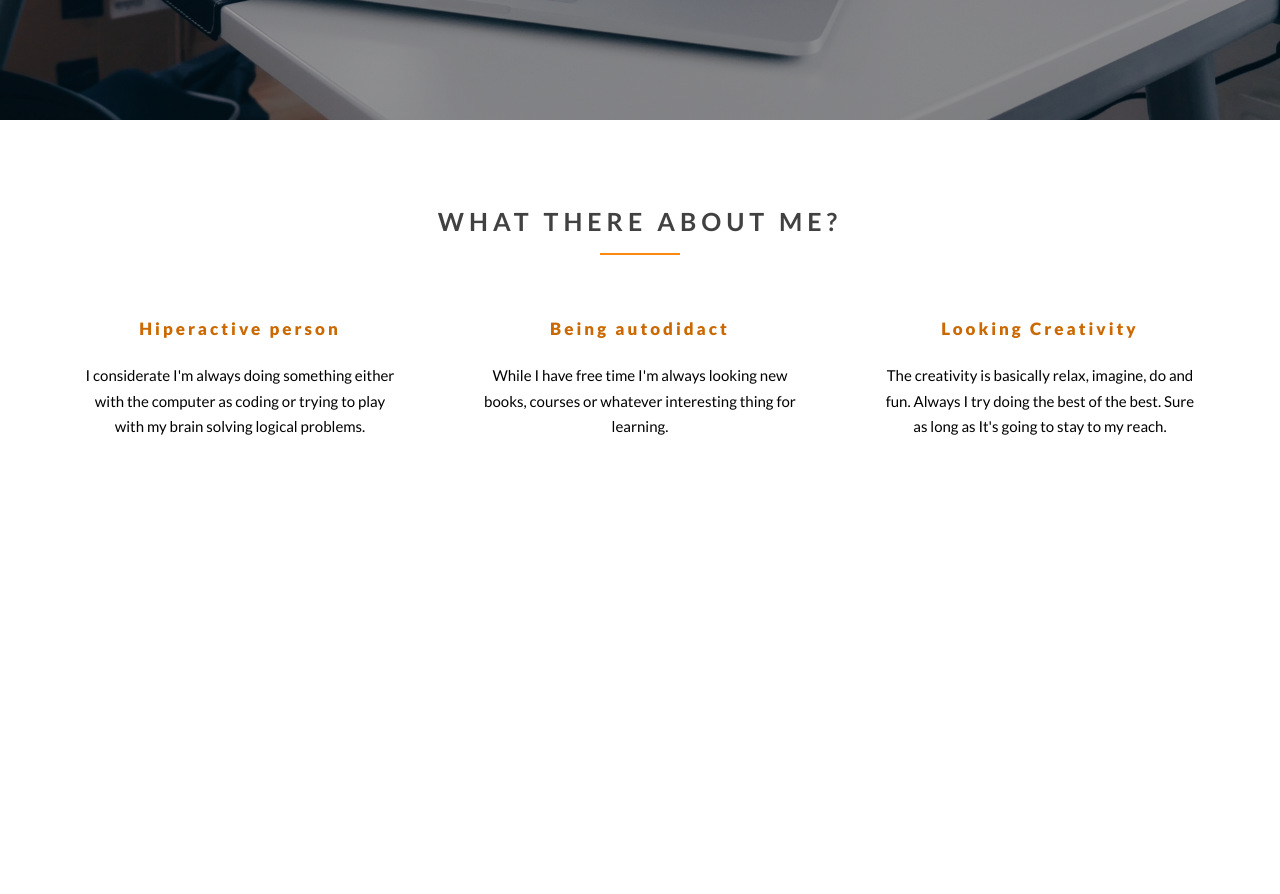
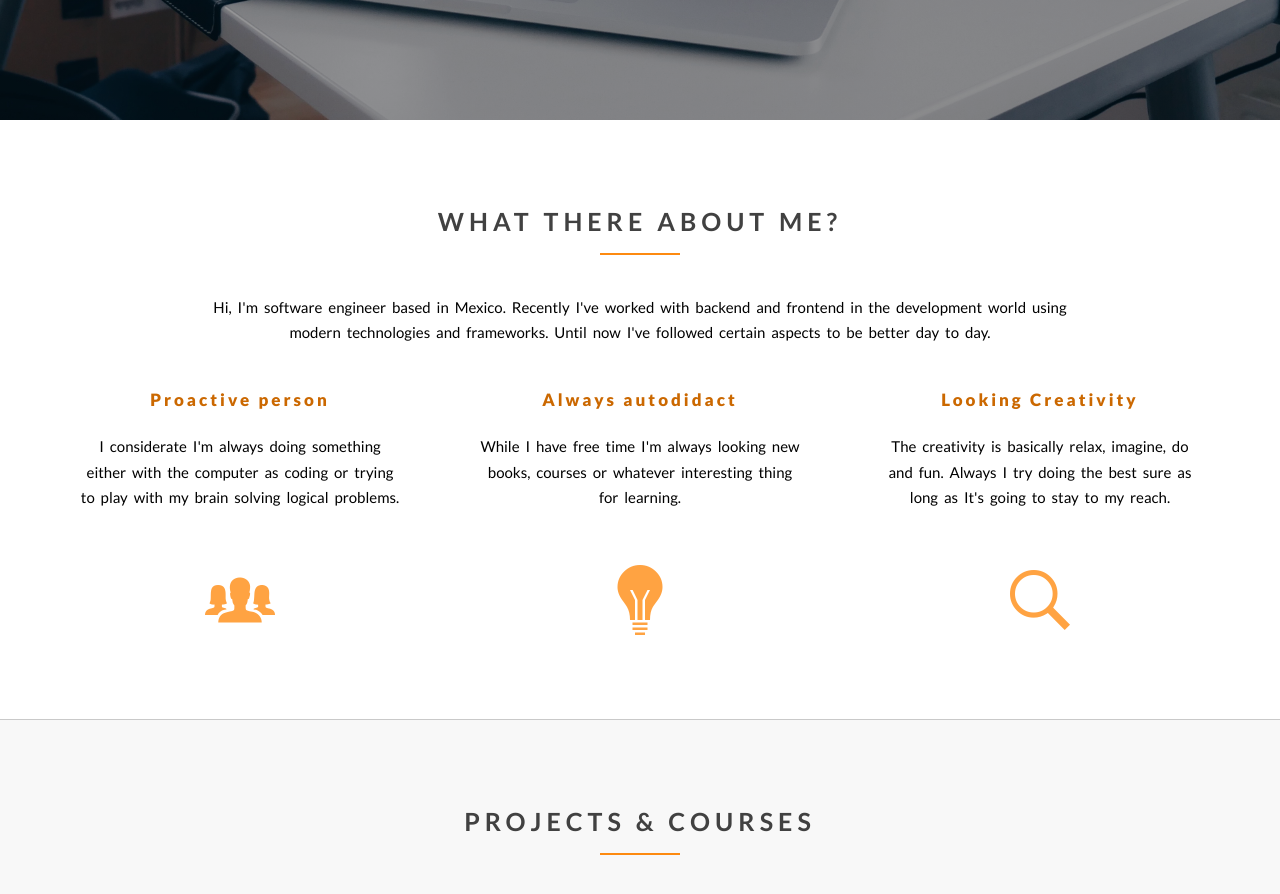
Before and after one commit to kleeinz/clotre, a website: page index.html in a window 1280 px wide. Shown: the part 680-1574 px from the top of the page. Before the commit the page ends 1300 px from the top, so only its background shows below. Drawn offline with nearby package versions, Linux system fonts and the light colour scheme.

Commit message:
ADD projects-section

```diff
--- a/index.html
+++ b/index.html
@@ -14,7 +14,7 @@
             <span class="header__main-nav--logo-text header--opacity-animated">Profile Website</span>
             <ul class="header__main-nav__menu header--opacity-animated">
                 <li><a href=""><span class="header__main-nav__menu--border-underliner">About me</span></a></li>
-                <li><a href=""><span class="header__main-nav__menu--border-underliner">Projects</span></a></li>
+                <li><a href=""><span class="header__main-nav__menu--border-underliner">Projects and courses</span></a></li>
                 <li><a href=""><span class="header__main-nav__menu--border-underliner">Skills</span></a></li>
                 <li><a href=""><span class="header__main-nav__menu--border-underliner">Testimonials</span></a></li>
             </ul>
@@ -33,29 +33,47 @@
     </header>
     <main>
         <section class="about-section">
-            <div class="u-center-text">
-                <h2 class="heading-secondary u-medium-margin-bottom u-big-margin-top">
+            <div class="u-center-text u-small-margin-bottom">
+                <h2 class="heading-secondary u-big-margin-top">
                     What there about me&#63
                 </h2>
+                <div class="paragraph-container u-small-margin-top">
+                    <p class="paragraph">
+                        Hi, I&#39;m software engineer based in Mexico. Recently I&#39;ve worked with backend and frontend in the development world using modern technologies and frameworks.
+                        Until now I&#39;ve followed certain aspects to be better day to day.
+                    </p>
+                </div>
             </div>
             <div class="row">
                 <div class="col-1-of-3">
-                    <h3 class="heading-tertiary u-center-text">Hiperactive person</h3>
+                    <h3 class="heading-tertiary u-center-text">Proactive person</h3>
                     <p class="paragraph u-center-text">
-                        I considerate I'm always doing something either with the computer as coding or trying to play with my brain solving logical problems.
+                        I considerate I&#39;m always doing something either with the computer as coding or trying to play with my brain solving logical problems.
                     </p>
+                    <i class="u-center-text ion-ios-people icon-paragraph"></i>
                 </div>
                 <div class="col-1-of-3">
-                    <h3 class="heading-tertiary u-center-text">Being autodidact</h3>
+                    <h3 class="heading-tertiary u-center-text">Always autodidact</h3>
                     <p class="paragraph u-center-text">
-                        While I have free time I'm always looking new books, courses or whatever interesting thing for learning.
+                        While I have free time I&#39;m always looking new books, courses or whatever interesting thing for learning.
                     </p>
+                    <i class="u-center-text ion-ios-lightbulb icon-paragraph"></i>
                 </div>
                 <div class="col-1-of-3">
                     <h3 class="heading-tertiary u-center-text">Looking Creativity</h3>
-                    <p class="paragraph u-center-text">The creativity is basically relax, imagine, do and fun. Always I try doing the best of the best. Sure as long as It's going to stay to my reach.</p>
+                    <p class="paragraph u-center-text">
+                        The creativity is basically relax, imagine, do and fun. Always I try doing the best sure as long as It&#39;s going to stay to my reach.
+                    </p>
+                    <i class="u-center-text ion-ios-search-strong icon-paragraph"></i>
                 </div>
             </div>
+        </section>
+        <section class="projects-section">
+                <div class="u-center-text u-small-margin-bottom">
+                    <h2 class="heading-secondary u-big-margin-top">
+                        Projects & Courses
+                    </h2>
+                </div>
         </section>
     </main>
 
--- a/sass/abstracts/_variables.scss
+++ b/sass/abstracts/_variables.scss
@@ -4,7 +4,7 @@ $base-color: #777;
 $black-color: #000;
 $white-color: #FFF;
 $light-grey-color: #F8F8F8;
-$medium-grey-color: #7E7E7E;
+$medium-grey-color: #C9C9C9;
 $dark-grey-color: #414141;
 $medium-red-wine-color: #ac1e1e;
 $dark-red-wine-color: #600000;
--- a/sass/base/_typography.scss
+++ b/sass/base/_typography.scss
@@ -42,12 +42,6 @@ body {
     }
 }
 
-// .header-container {
-//     position: absolute;
-//     display: block;
-//     left: 50%;
-//     transform: translateX(-50%);
-// }
 
 .heading-secondary {
     font-size: 2.5rem;
@@ -77,11 +71,23 @@ body {
     color: $dark-orange-color;
 }
 
+
+.paragraph-container {
+    width: 70%;
+    margin: 0 auto;
+}
+
 .paragraph {
     padding: 2rem 1rem;
     font-size: 1.5rem;
     line-height: 1.7;
     font-weight: 400;
+    word-spacing: .3rem;
     color: $black-color;
+}
 
+.icon-paragraph {
+    font-size: 8rem;
+    display: block;
+    color: $light-orange-color;
 }
--- a/sass/base/_utilities.scss
+++ b/sass/base/_utilities.scss
@@ -10,7 +10,7 @@
 }
 
 .u-small-margin-bottom {
-    margin-bottom: 4rem;
+    margin-bottom: 2rem;
 }
 
 .u-big-margin-top {
@@ -22,5 +22,5 @@
 }
 
 .u-small-margin-top {
-    margin-top: 4rem;
+    margin-top: 2rem;
 }
--- a/sass/pages/_home.scss
+++ b/sass/pages/_home.scss
@@ -1,4 +1,10 @@
 .about-section {
     background-color: $white-color;
-    height: 50rem;
+    height: 60rem;
+    border-bottom: .1rem solid $medium-grey-color;
 }
+
+.projects-section {
+    background-color: $light-grey-color;
+    height: 60rem;
+}
```
Also changed, not shown: css/style.css.
